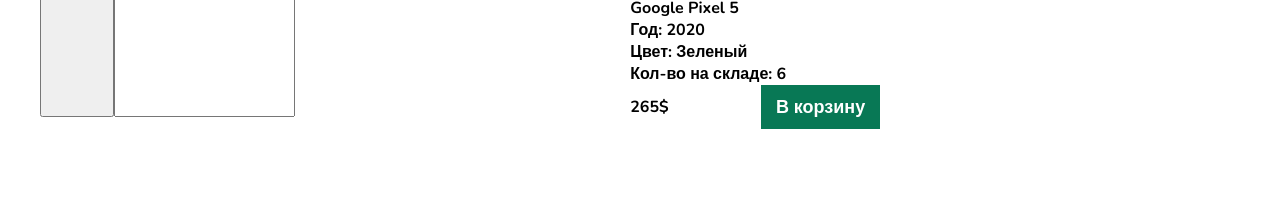
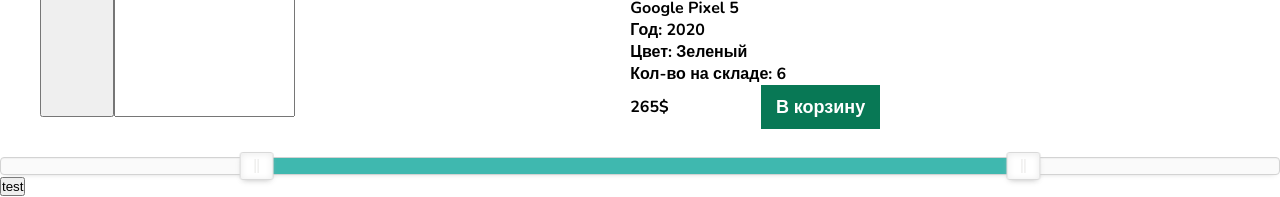
Before and after one commit to DzmitryRev/rss, a website built with webpack: page online-store/src/index.html in a window 1280 px wide. Shown: the part 4458-4655 px from the top of the page. Before the commit the page ends 4615 px from the top, so only its background shows below. Built offline with nearby package versions, Linux system fonts and the light colour scheme.

Commit message:
feat: install nouislider

```diff
--- a/online-store/package.json
+++ b/online-store/package.json
@@ -33,5 +33,10 @@
         "webpack-cli": "^4.5.0",
         "webpack-dev-server": "^3.11.2",
         "webpack-merge": "^5.7.3"
+    },
+    "dependencies": {
+        "multirange": "^2.0.0",
+        "nouislider": "^15.6.0",
+        "rn-range-slider": "^2.1.1"
     }
 }
--- a/online-store/src/index.html
+++ b/online-store/src/index.html
@@ -40,5 +40,7 @@
                 </div>
             </div>
         </main>
+        <div id="slider"></div>
+        <button id="test">test</button>
     </body>
 </html>
--- a/online-store/src/index.ts
+++ b/online-store/src/index.ts
@@ -2,20 +2,48 @@
 import "./scss/index.scss";
 // images
 import "./assets/card-icon.svg";
-import "./assets/product-1.jpg"
+import "./assets/product-1.jpg";
 //
 import { Model } from "./script/model/Model";
 import { Controller, IController } from "./script/controller/Controller";
 import { View } from "./script/view/View";
 import { products } from "./data/products";
+import noUiSlider, { target } from "../node_modules/nouislider/dist/nouislider";
+
+// import
+
+// const range = <HTMLInputElement>document.querySelector("#range");
+
+// let a: string = multirange();
+// document.addEventListener("DOMContentLoaded", () => {
+
+// });
+
+const slider = <target>document.getElementById("slider");
+const btn = <HTMLButtonElement>document.getElementById("test");
+const a = noUiSlider.create(slider, {
+    start: [20, 80],
+    connect: true,
+    range: {
+        min: 0,
+        max: 100,
+    },
+});
+
+btn.addEventListener("click", () => {
+    // a.destroy(); // delete range
+    // a.reset(); // reset to default
+    // console.log(a.get()); // get values [string, string]
+    // a.set([0, 100]);
+});
 
 const app: IController = new Controller(new Model(products), new View());
 app.start();
 
 // TODO:
-// 1. Add reset filters
+// 1. Add reset filters -- finish
 // 1.1 IMAGES
-// 2. Add search
+// 2. Add search -- finish
 // 3. Add range filters
 // 4. Add close btn for sidebar
 // 5. Convert Template to class and insert them into View
--- a/online-store/src/scss/index.scss
+++ b/online-store/src/scss/index.scss
@@ -7,6 +7,7 @@
 @import "content.scss";
 @import "product.scss";
 @import "modal.scss";
+@import "../../node_modules/nouislider/dist/nouislider.min.css";
 
 // fonts
 @import url("https://fonts.googleapis.com/css2?family=PT+Sans:wght@700&display=swap");
```
Also changed, not shown: 1 other file.
